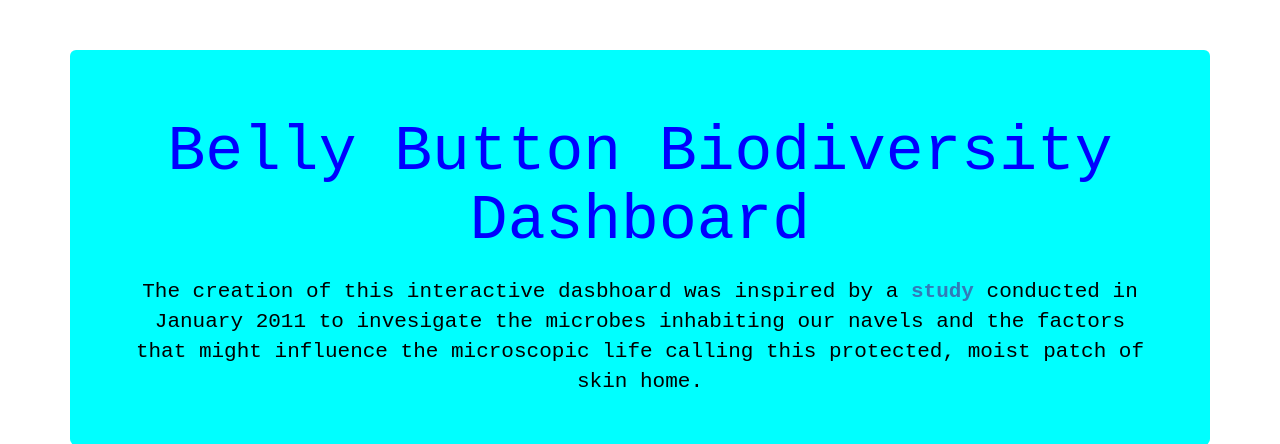
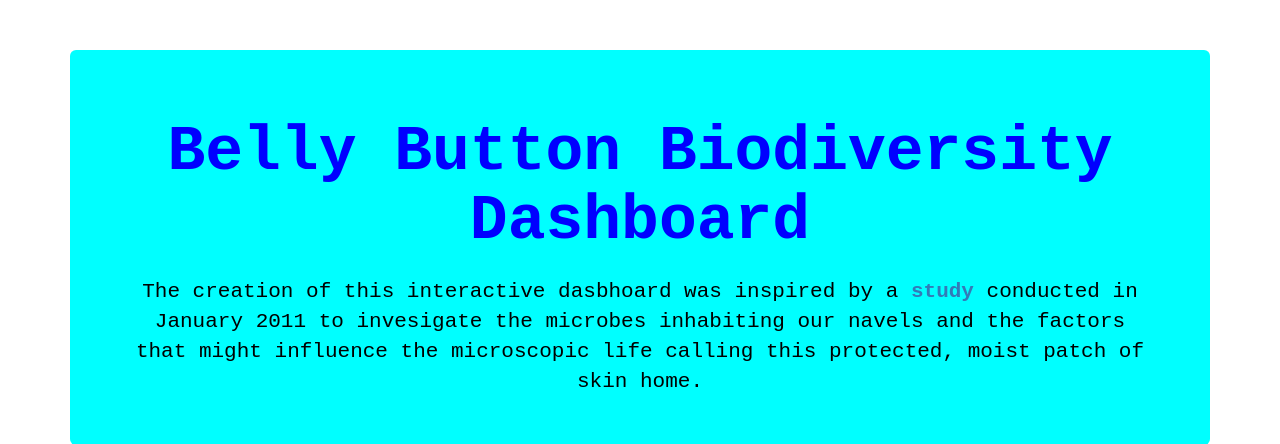
Before and after one commit to toncus/Belly-Button-Biodiversity, a Flask app: page / in a window 1280 px wide. Shown: the top 444 px of the page. Run offline with Flask 2, Linux system fonts and the light colour scheme; some libraries are stand-ins or nearby versions.

Commit message:
Update index.html

```diff
--- a/templates/index.html
+++ b/templates/index.html
@@ -22,7 +22,7 @@
 
     <div class="container" style="text-align:center; margin-top:50px">
         <div class="jumbotron" style="background:#00ffff;">
-            <h1><font color="blue";>Belly Button Biodiversity Dashboard</font></h1>
+            <h1><font color="blue";><strong>Belly Button Biodiversity Dashboard</strong></font></h1>
             <p style="padding-top:10px;margin-bottom:0px"><font color="black";>The creation of this interactive dasbhoard was inspired by a
                 <a href="http://robdunnlab.com/projects/belly-button-biodiversity/" style="font-weight:bold;">study</a> conducted in January 2011 to invesigate the microbes inhabiting our navels and the factors that
                 might influence the microscopic life calling this protected, moist patch of skin home.</font>
```
